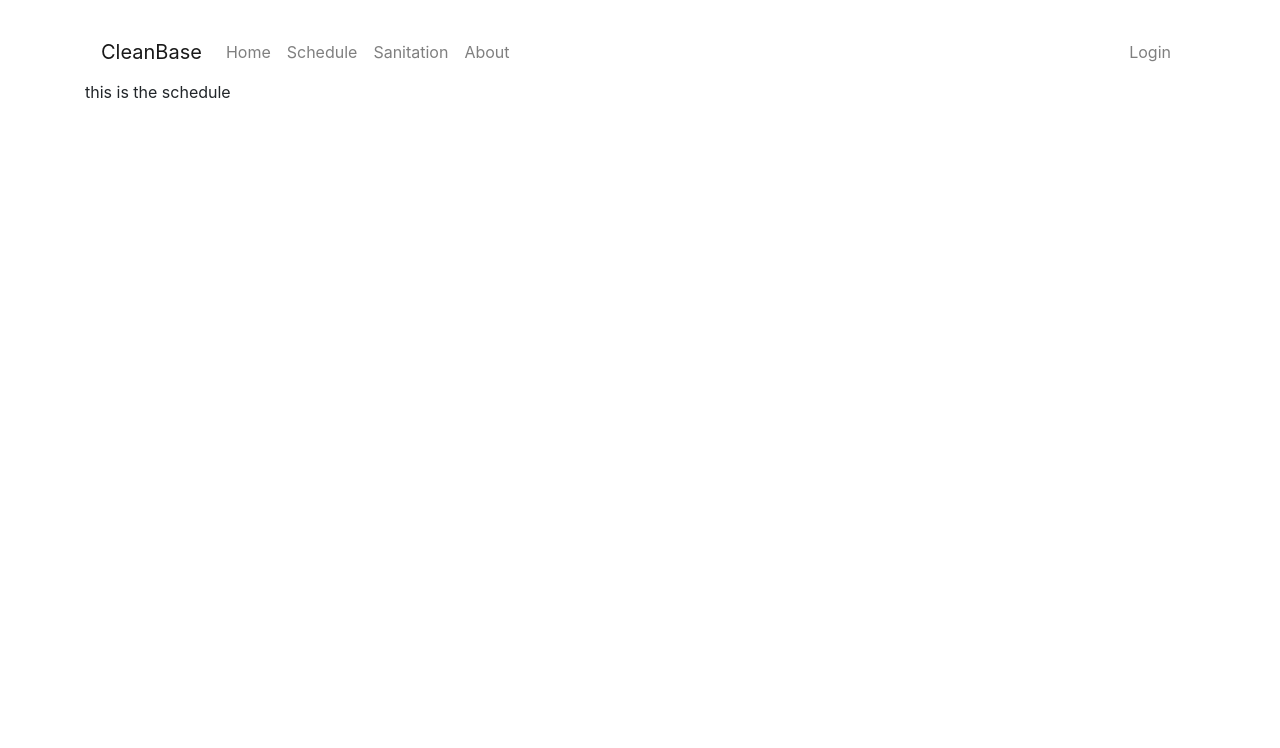
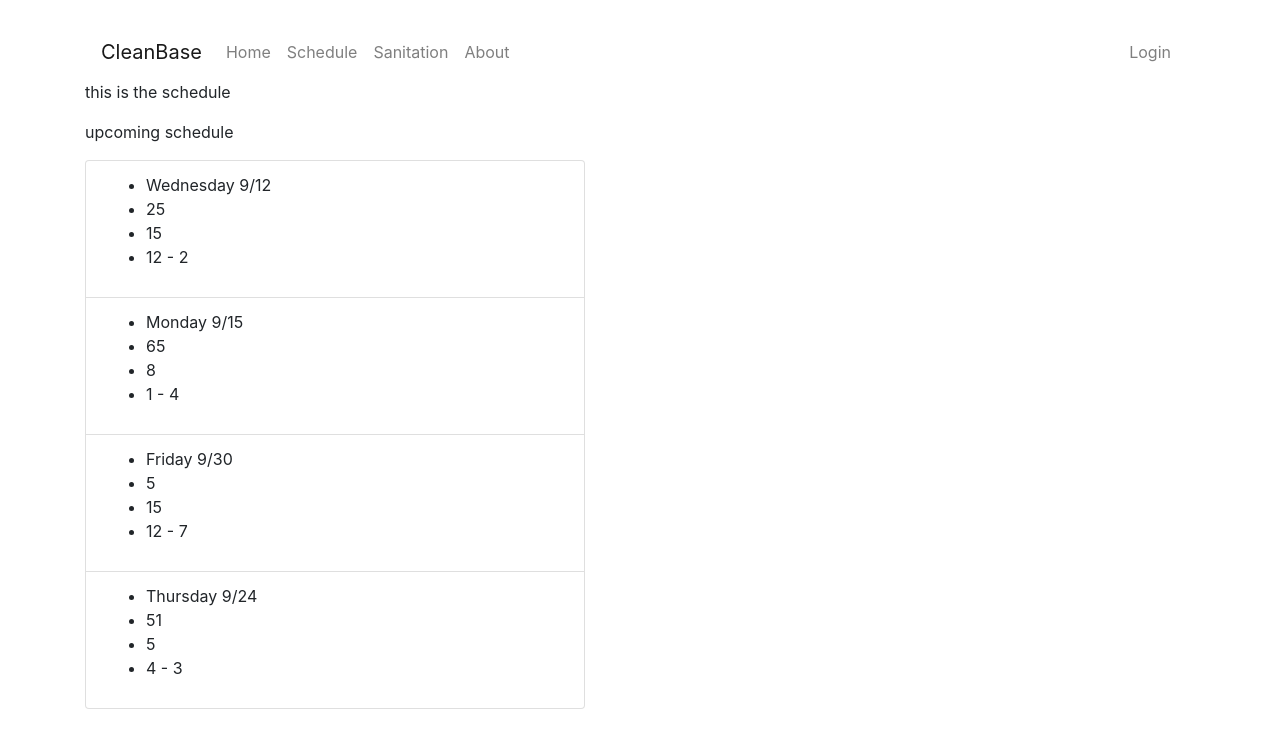
Before and after one commit to katerinaboyer/cleanbase, a React (Create React App) app: page /schedule in a window 1280 px wide. Shown: the top 748 px of the page. Built offline with nearby package versions, Linux system fonts and the light colour scheme.

Commit message:
schedule component created

```diff
--- /dev/null
+++ b/src/components/current-schedule.component.js
@@ -0,0 +1,35 @@
+import React, { Component } from "react";
+import { ListGroup} from 'react-bootstrap';
+
+
+export default class CurrentSchedule extends Component {
+
+    constructor(props) {
+        super(props);
+
+        this.state = {
+            schedule: []
+        }
+    }
+
+    componentDidMount() {
+        this.setState({
+            schedule: [{'date': "Wednesday 9/12", 'reservationSpace': 25, 'floorNumber': 15,'start': 12, end: 2}, {'date': "Monday 9/15", 'reservationSpace': 65, 'floorNumber': 8,'start': 1, end: 4}, {'date': "Friday 9/30", 'reservationSpace': 5, 'floorNumber': 15,'start': 12, end: 7}, {'date': "Thursday 9/24", 'reservationSpace': 51, 'floorNumber': 5,'start': 4, end: 3}]
+        })
+    }
+
+
+    render() {
+        return(
+            <div>
+                <p>upcoming schedule</p>
+                <ListGroup>
+                {
+                    this.state.schedule.map(info =>
+                    <ListGroup.Item style={{width: "45%"}}> <ul><li>{info.date}</li><li>{info.reservationSpace}</li><li>{info.floorNumber}</li><li>{info.start} - {info.end}</li></ul></ListGroup.Item> )
+                }
+                 </ListGroup>
+            </div>
+        );
+    }
+}
--- a/src/components/schedule.component.js
+++ b/src/components/schedule.component.js
@@ -1,10 +1,14 @@
 import React, { Component } from "react";
+import CurrentSchedule from './current-schedule.component';
 
 
 export default class Schedule extends Component {
     render() {
         return(
-            <p>this is the schedule</p>
+            <div>
+                <p>this is the schedule</p>
+                <CurrentSchedule />
+            </div>
         );
     }
 }
```
